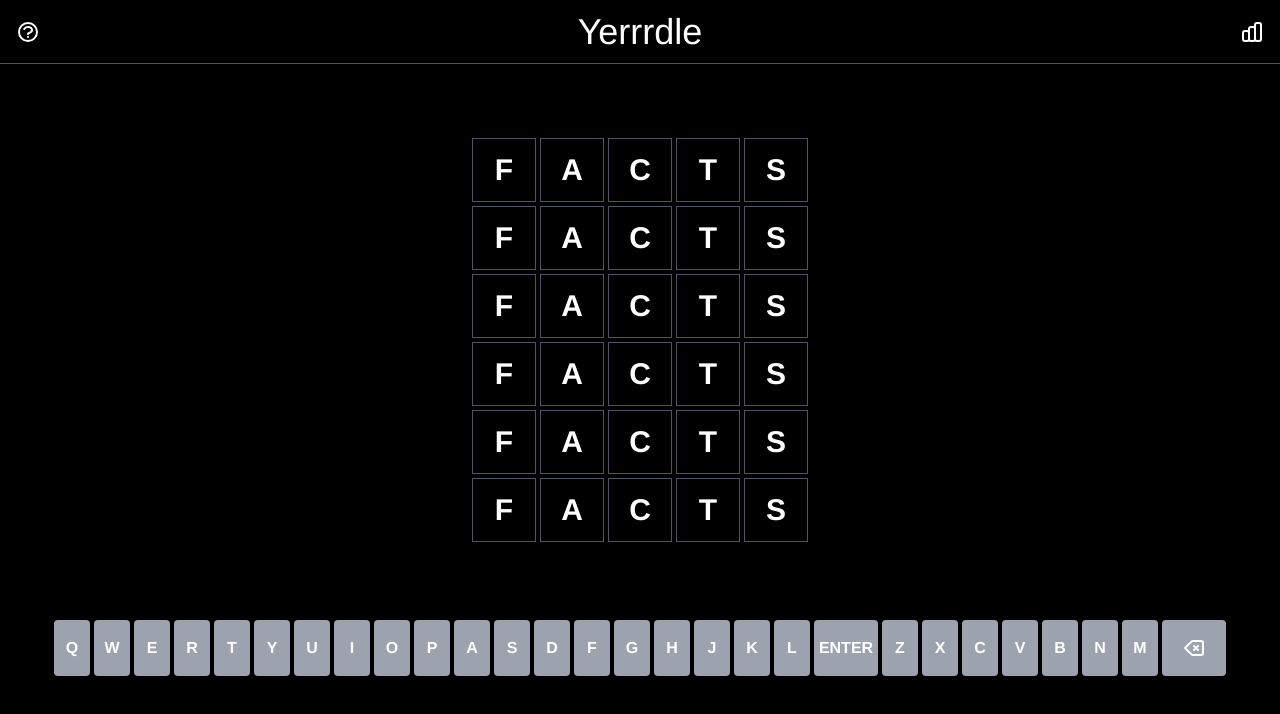
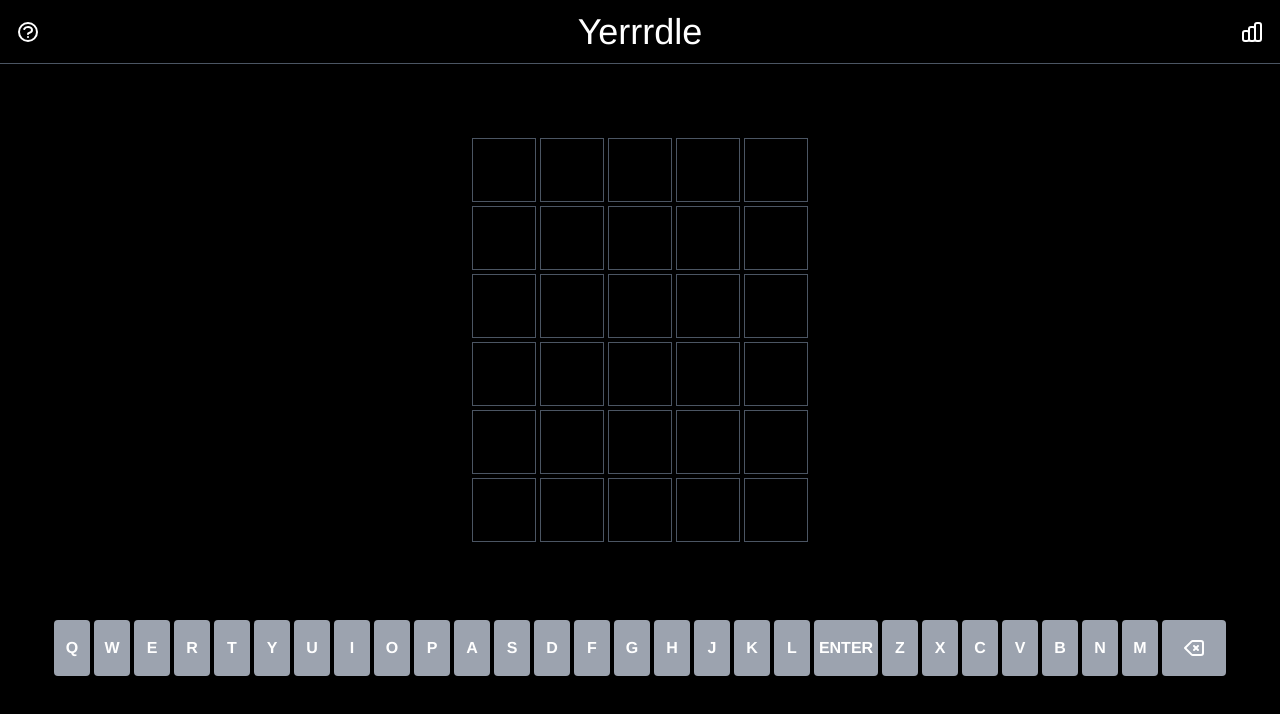
Before and after one commit to LRodriguez92/yerrrdle, a Next.js app: page / in a window 1280 px wide. Shown: the top 714 px of the page. Built offline with nearby package versions, Linux system fonts and the light colour scheme.

Commit message:
add checkLetters and checkGameOver

```diff
--- a/components/Board/Board.js
+++ b/components/Board/Board.js
@@ -3,7 +3,11 @@ import Row from './Row'
 export default function Board(props) {
     const rows = []
     for (let i = 0; i < props.attempts; i++) {
-        rows.push(<Row word={props.word} key={i}/>)
+        rows.push(<Row
+            key={i}
+            wordToGuess={props.wordToGuess}
+            guessedWord={props.guessRow === i ? props.guessedWord : ''}
+        />)
     }
 
     return (
--- a/components/Board/Row.js
+++ b/components/Board/Row.js
@@ -3,11 +3,11 @@ import Letter from './Letter';
 
 export default function Row(props) {
 
-    const count = props.word.length
+    const count = props.wordToGuess.length
     const letters = []
 
     for (let i = 0; i < count; i++) {
-        letters.push(<Letter letter={props.word[i]} key={i}/>)
+        letters.push(<Letter letter={props.guessedWord[i]} key={i}/>)
     }
 
 
--- a/components/Keyboard/KeyBoard.js
+++ b/components/Keyboard/KeyBoard.js
@@ -10,7 +10,7 @@ export default function KeyBoard(props) {
     ]
 
     const handleClick = (letter) => {
-        if (props.guessedWord.length < props.word.length) {
+        if (props.guessedWord.length < props.wordToGuess.length) {
             props.setGuessedWord(prevState => [...prevState, letter])
         } else {
             console.log("Reached the max number of letters!");
--- a/pages/index.js
+++ b/pages/index.js
@@ -7,24 +7,60 @@ import KeyBoard from '../components/Keyboard/KeyBoard'
 
 export default function Home() {
 
-  // const [gameState, setGameState] = useState({
-  //   guessAttempts: 0,
-  //   spaceInRow: 0,
-  //   word: ["F", "A", "C", "T", "S"],
-  //   guessedWord: [],
-  // })
-
-  const [guessAttempts, setGuessAttempts] = useState(0)
+  const [attempts, setAttempts] = useState(6)
+  const [guessRow, setGuessRow] = useState(0)
   const [spaceInRow, setSpaceInRow] = useState(0)
-  const [word, setWord] = useState([])
+  const [wordToGuess, setWordToGuess] = useState([])
   const [guessedWord, setGuessedWord] = useState([])
 
   useEffect(() => {
-    setWord(["F", "A", "C", "T", "S"])
-  }, [])
+    setWordToGuess(["F", "A", "C", "T", "S"])
+    checkGameOver(guessRow, attempts)
+  }, [guessRow])
 
-  const submitGuess = () => {
+  const submitGuess = async () => {
     console.log("Guessing...")
+    //TODO: Check if guessedWord is the same length as the word
+    if (guessedWord.length === wordToGuess.length) {
+      console.log("guess matches word length")
+      // TODO: enable the Enter key
+
+      // Check if word is a legit word
+        // If legit word: check if the letters belongs to word
+          // If the letter belongs to the word: check if letter is in the right index
+          checkLetters(guessedWord, wordToGuess)
+          await setGuessRow(prevState => prevState + 1)
+
+      // If not legit word: show alert
+
+    } else {
+      console.error("Type the full word")
+      // TODO: disable the Enter key
+    }
+  }
+
+  const checkLetters = (guess, word) => {
+    guess.forEach(letter => {
+      let indexFound = word.indexOf(letter)
+      if (indexFound >= 0) {
+        // Letter has been found
+        if (guess.indexOf(letter) === indexFound) {
+          console.log(`${letter} is in the correct place`)
+          // Color space green
+        } else {
+          console.log(`${letter} is in the wrong place`)
+          // Color space yellow
+        }
+      } else {
+        console.log(`${letter} not found`)
+      }
+    })
+  }
+
+  const checkGameOver = (row, attempts) => {
+    if (row === attempts) {
+      console.log("Game Over!");
+    }
   }
 
   return (
@@ -33,11 +69,16 @@ export default function Home() {
         <Nav />
       </div>
       <div className="">
-        <Board attempts={6} word={word}/>
+        <Board
+          attempts={attempts}
+          guessRow={guessRow}
+          wordToGuess={wordToGuess}
+          guessedWord={guessedWord}
+        />
       </div>
       <div className="">
         <KeyBoard
-          word={word}
+          wordToGuess={wordToGuess}
           guessedWord={guessedWord}
           setGuessedWord={setGuessedWord}
           submitGuess={submitGuess}
```
